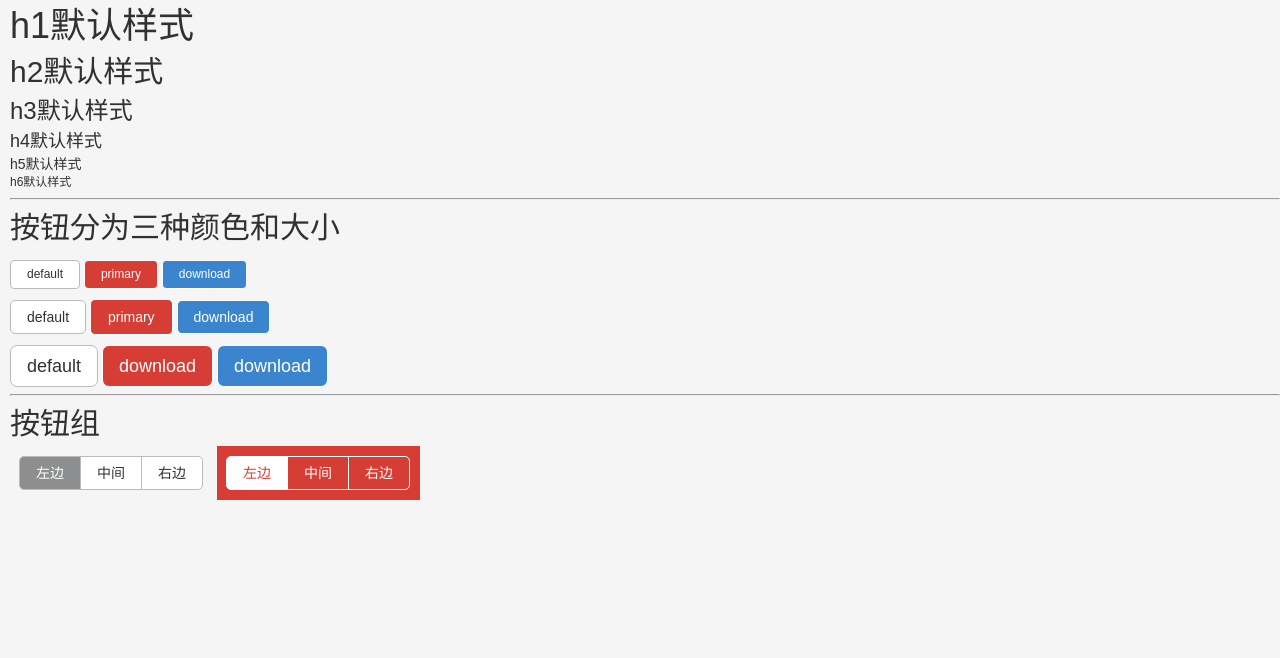
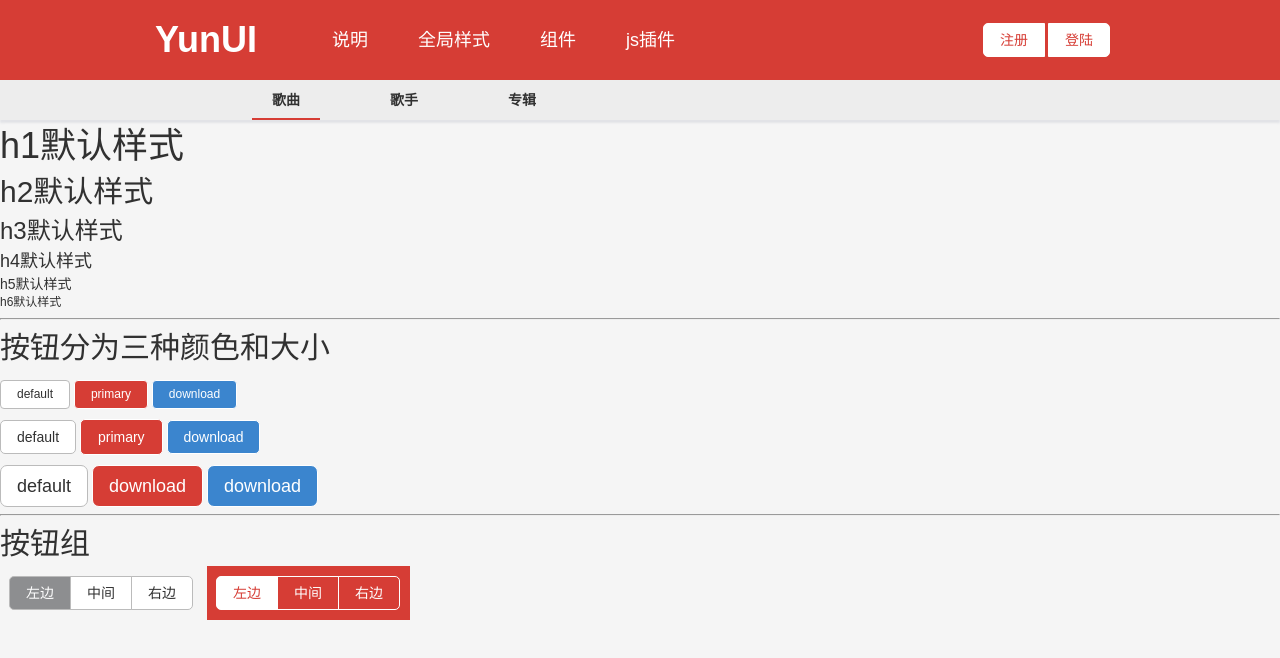
Before and after one commit to GeoffZhu/yunui, a website: page index.html in a window 1280 px wide. Drawn offline with nearby package versions, Linux system fonts and the light colour scheme; files that its build step writes are made by us from their sources.

Commit message:
header & nav 完成

```diff
--- a/index.html
+++ b/index.html
@@ -3,7 +3,36 @@
 <title>网易云UI模仿</title>
 <link rel="stylesheet" href="./dist/css/yunui.css">
 </head>
-<body style="margin-left: 10px;">
+<body>
+    <div class="header">
+        <div class="container">
+            <h1 class="logo">
+                <a href="">YunUI</a>
+            </h1>
+            <div class="header-list">
+                <ul>
+                    <li class="item"><a href="">说明</a></li>
+                    <li class="item"><a href="">全局样式</a></li>
+                    <li class="item"><a href="">组件</a></li>
+                    <li class="item"><a href="">js插件</a></li>
+                </ul>
+            </div>
+            <div class="header-list-right btn-grup">
+                <a class="item-right btn btn-primary">注册</a>
+                <a class="item-right btn btn-primary">登陆</a>
+            </div>
+
+        </div>
+    </div>
+    <div class="nav">
+        <div class="container">
+            <ul>
+                <li class="item current"><a href="">歌曲</a></li>
+                <li class="item"><a href="">歌手</a></li>
+                <li class="item"><a href="">专辑</a></li>
+            </ul>
+        </div>
+    </div>
     <h1>h1默认样式</h1>
     <h2>h2默认样式</h2>
     <h3>h3默认样式</h3>
--- a/less/layout.less
+++ b/less/layout.less
@@ -1,14 +1,204 @@
-html,
-body{
-    font-family: @font-family-base;
-    font-size: @font-size-base;
-    line-height: @line-height-base;
-    background-color: @body-bg;
-    color: @text-color;
+.container {
+  padding-right: 15px;
+  padding-left: 15px;
+  margin-right: auto;
+  margin-left: auto;
+  &:after{
+    display:block;
+    clear:both;
+    content:"";
+    visibility:hidden;
+    height:0
+  }
+  zoom:1;
 }
-h1, .h1 { font-size: @font-size-h1; }
-h2, .h2 { font-size: @font-size-h2; }
-h3, .h3 { font-size: @font-size-h3; }
-h4, .h4 { font-size: @font-size-h4; }
-h5, .h5 { font-size: @font-size-h5; }
-h6, .h6 { font-size: @font-size-h6; }
+//这里的min-width的顺序是有讲究的
+@media (min-width: 1000px) {
+  .container {
+    width: 970px;
+  }
+}
+@media (min-width: 1300px) {
+  .container {
+    width: 1270px;
+  }
+}
+@media (min-width: 1600px) {
+  .container {
+    width: 1570px;
+  }
+}
+.header {
+    width: 100%;
+    height: @header-height;
+    background-color: @red-base;
+    .logo{
+        float: left;
+        color: @white;
+        line-height: @header-height;
+        a{
+            text-decoration: none;
+            color: @white;
+            font-weight: bold;
+            &,
+            &:active,
+            &.active,
+            &[disabled],
+            fieldset[disabled] & {
+                background-color: transparent;
+            .box-shadow(none);
+            }
+            &,
+            &:hover,
+            &:focus,
+            &:active {
+                border-color: transparent;
+            }
+            &:hover,
+            &:focus {
+                color: @white;
+                text-decoration: none;
+                background-color: transparent;
+            }
+            &[disabled],
+            fieldset[disabled] & {
+            &:hover,
+            &:focus {
+              cursor: @cursor-disabled;
+              text-decoration: none;
+            }
+            }
+        }
+    }
+    .header-list{
+        float: left;
+        margin-left: 50px;
+        font-size: @font-size-large;
+        .item{
+            float: left;
+            position: relative;
+            display: block;
+            a{
+                display: block;
+                text-decoration: none;
+                line-height: 30px;
+                padding: 25px 25px;
+                color: @white;
+                &,
+                &:active,
+                &.active {
+                &:focus,
+                &.focus {
+                  .tab-focus();
+                }
+                }
+
+                &:hover,
+                &:focus,
+                &.focus {
+                    text-decoration: none;
+                    background-color: @red-dark;
+                }
+
+                &:active,
+                &.active {
+                    outline: 0;
+                    background-image: none;
+                    .box-shadow(inset 0 3px 5px rgba(0,0,0,.125));
+                }
+
+                &.disabled,
+                &[disabled],
+                    fieldset[disabled] & {
+                    cursor: @cursor-disabled;
+                    .opacity(.65);
+                    .box-shadow(none);
+                }
+
+                a& {
+                    &.disabled,
+                    fieldset[disabled] & {
+                      pointer-events: none;
+                    }
+                }
+            }
+        }
+    }
+    .header-list-right{
+        float: right;
+        margin-right: 0px;
+        padding: 23px 15px;
+        .item-right{
+            background-color: @white;
+            color: @red-base;
+            &:hover{
+
+            }
+        }
+
+    }
+}
+.nav {
+    width: 100%;
+    height: @nav-height;
+    background-color: @nav-bg;
+    box-shadow: 0px 3px 2px 0px @gray-light;
+    .item{
+        float: left;
+        position: relative;
+        display: block;
+        margin-left: 50px;
+        font-size: @font-size-base;
+        border-bottom: 2px solid @nav-bg;
+        a{
+            display: block;
+            text-decoration: none;
+            line-height: 20px;
+            padding: 10px 20px 8px 20px;
+            color: @text-color;
+            font-weight: bold;
+            &,
+            &:active,
+            &.active {
+            &:focus,
+            &.focus {
+              .tab-focus();
+            }
+            }
+
+            &:hover,
+            &:focus,
+            &.focus {
+                text-decoration: none;
+            }
+
+            &:active,
+            &.active {
+                outline: 0;
+                background-image: none;
+                .box-shadow(inset 0 3px 5px rgba(0,0,0,.125));
+            }
+
+            &.disabled,
+            &[disabled],
+                fieldset[disabled] & {
+                cursor: @cursor-disabled;
+                .opacity(.65);
+                .box-shadow(none);
+            }
+
+            a& {
+                &.disabled,
+                fieldset[disabled] & {
+                  pointer-events: none;
+                }
+            }
+        }
+        &:first-child{
+            margin-left: 10%;
+        }
+        &.current{
+            border-bottom-color: @red-base;
+        }
+    }
+}
--- a/less/mixins/button.less
+++ b/less/mixins/button.less
@@ -19,15 +19,15 @@
   &.active,
   .open > .dropdown-toggle& {
     color: @color;
-    background-color: darken(@background, 10%);
-        border-color: darken(@border, 12%);
+    background-color: darken(@background, 5%);
+        border-color: darken(@border, 5%);
 
     &:hover,
     &:focus,
     &.focus {
       color: @color;
-      background-color: darken(@background, 17%);
-          border-color: darken(@border, 25%);
+      background-color: darken(@background, 5%);
+          border-color: darken(@border, 5%);
     }
   }
   &:active,
--- a/less/reset.less
+++ b/less/reset.less
@@ -97,3 +97,18 @@ select {
 legend {
     color:#000;
 }
+
+html,
+body{
+    font-family: @font-family-base;
+    font-size: @font-size-base;
+    line-height: @line-height-base;
+    background-color: @body-bg;
+    color: @text-color;
+}
+h1, .h1 { font-size: @font-size-h1; }
+h2, .h2 { font-size: @font-size-h2; }
+h3, .h3 { font-size: @font-size-h3; }
+h4, .h4 { font-size: @font-size-h4; }
+h5, .h5 { font-size: @font-size-h5; }
+h6, .h6 { font-size: @font-size-h6; }
--- a/less/utilities.less
+++ b/less/utilities.less
@@ -6,7 +6,7 @@
 // Floats
 // -------------------------
 
-.clearfix {
+.clearfloat {
   &:after{
     display:block;
     clear:both;
--- a/less/variables.less
+++ b/less/variables.less
@@ -6,6 +6,7 @@
 
 //== Colors
 @red-base: #d63d35;
+@red-dark: darken(@red-base, 5%);
 @blue-base: #3b85ce;
 
 @white: #fff;
@@ -14,6 +15,7 @@
 @gray-base: #8d8e90;
 @gray-dark: #313131;
 @gray-light: #e2e3e7;
+@gray-lighter: #f7f7f7;
 
 //** Global link color.
 @link-color:            @gray-dark;
@@ -25,8 +27,14 @@
 
 //--Body
 @body-bg: #f5f5f5;
+//header
+@header-height: 80px;
+@nav-height: 40px;
+
+@nav-bg: darken(@body-bg, 3%);
+
 @text-color: @gray-dark;
-@font-family-sans-serif:  Arial, Helvetica, sans-serif;
+@font-family-sans-serif:  '微软雅黑',Arial, Helvetica, sans-serif;
 @font-family-base:        @font-family-sans-serif;
 
 @font-size-base: 14px;
```
